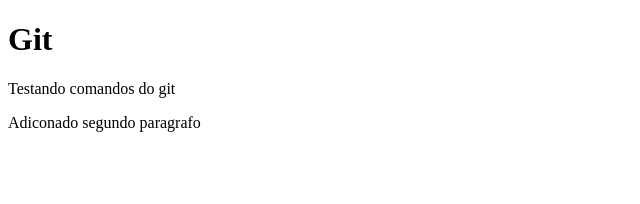
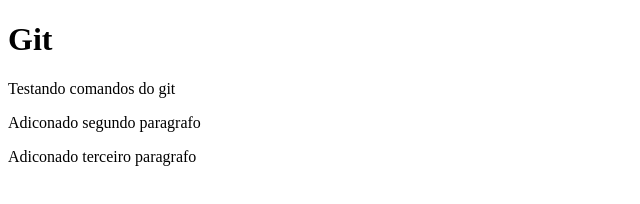
Before and after one commit to Fabricio-Willans-97/Tutorial_Git, a plain HTML site: page index.html in a window 1280 px wide. Shown: the whole page, without its empty margins (0-640 px from the left). Drawn offline with Linux system fonts and the light colour scheme.

Commit message:
adicionado terceiro <p>

```diff
--- a/index.html
+++ b/index.html
@@ -11,6 +11,7 @@
     <h1>Git</h1>
     <p>Testando comandos do git</p>
     <p>Adiconado segundo paragrafo</p>
+    <p>Adiconado terceiro paragrafo</p>
 
 </body>
 </html>
```
